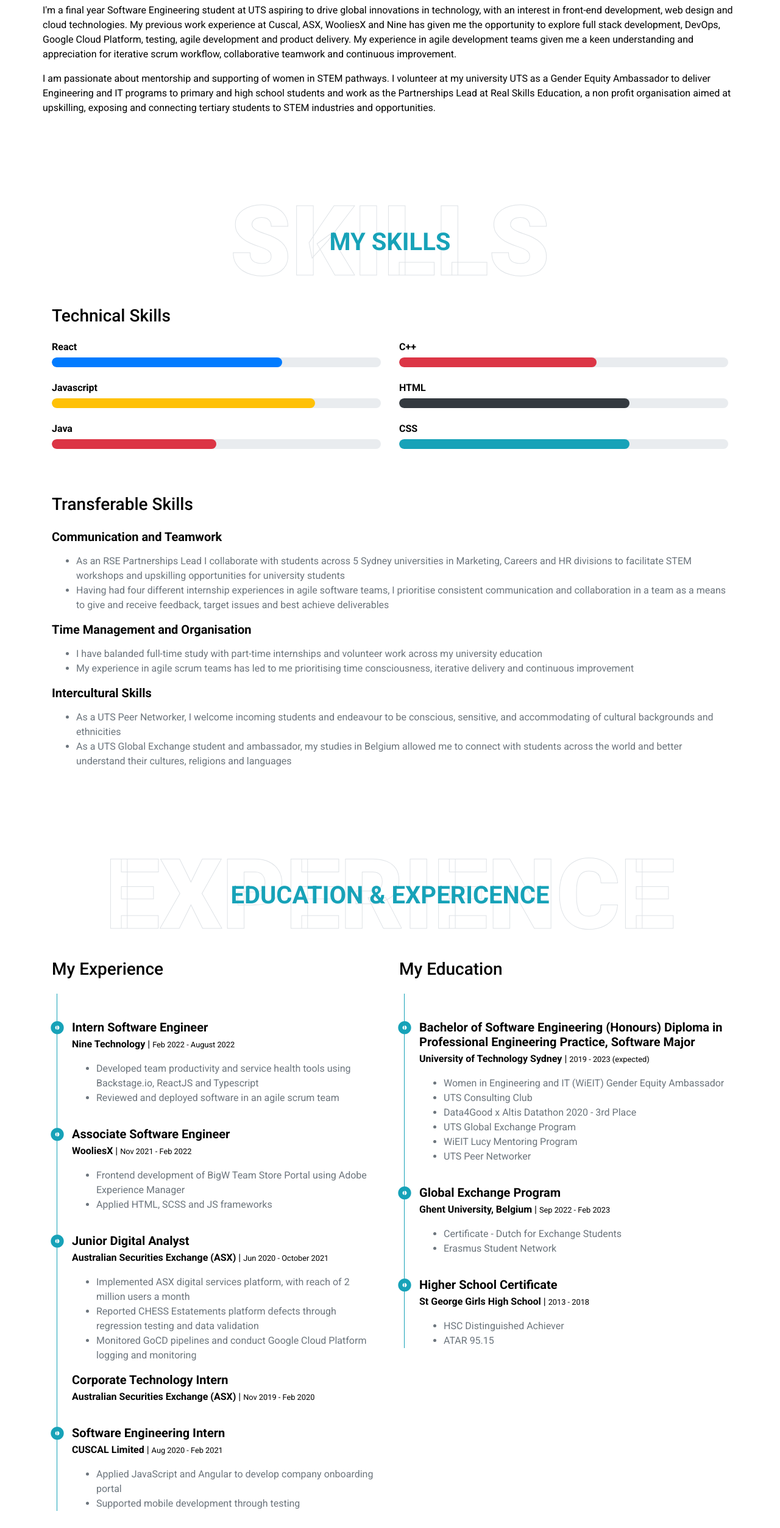
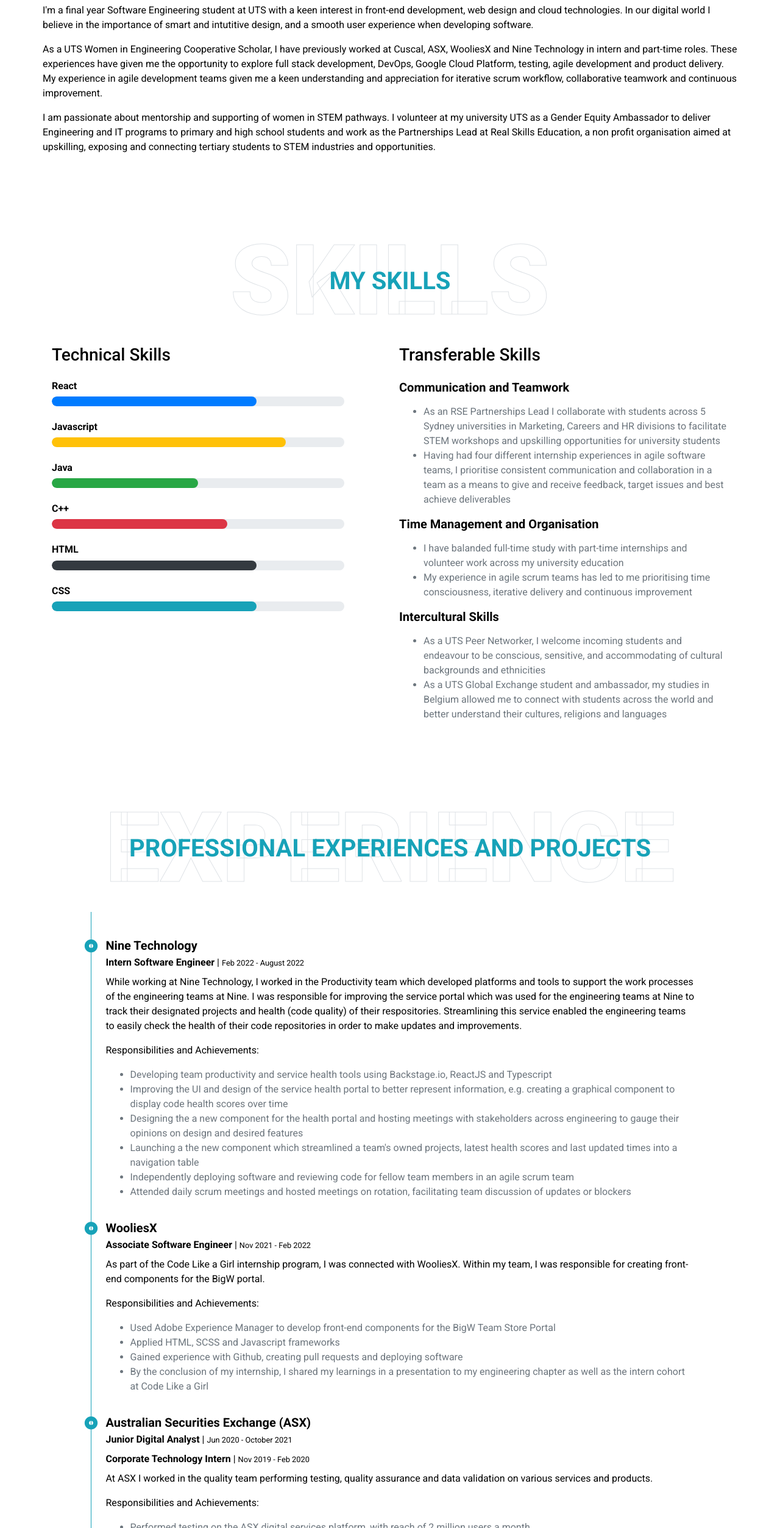
Before and after one commit to olivia-pham/olivia-pham.github.io, a plain HTML site: page index.html in a window 1280 px wide. Shown: the part 1091-3596 px from the top of the page at 61% size. Drawn offline with nearby package versions, Linux system fonts and the light colour scheme.

Commit message:
Update - experiences, projects, leadership

```diff
--- a/css/style.css
+++ b/css/style.css
@@ -12,8 +12,6 @@ html {
   -webkit-text-size-adjust: 100%;
   -webkit-tap-highlight-color: rgba(0, 0, 0, 0);
 }
-
-
 
 body {
   margin: 0;
--- a/index.html
+++ b/index.html
@@ -34,8 +34,8 @@
                 <a href="#home" class="nav-item nav-link active">Home</a>
                 <a href="#about" class="nav-item nav-link">About</a>
                 <a href="#skill" class="nav-item nav-link">Skills</a>
-                <a href="#experience" class="nav-item nav-link">Education & Experience</a>
-                <a href="#projects" class="nav-item nav-link">Projects</a>
+                <a href="#experience" class="nav-item nav-link">Professional Experience and Projects</a>
+                <a href="#education" class="nav-item nav-link">Academic Experience and Projects</a>
                 <a href="#leadership" class="nav-item nav-link">Leadership</a>
                 <a href="#service" class="nav-item nav-link">Teamwork & Service</a>
                 <!-- <a href="#contact" class="nav-item nav-link">Contact</a> -->
@@ -75,10 +75,15 @@
             </div>
             <div class="row align-items-center">
                     <p>
-                        I'm a final year Software Engineering student at UTS aspiring to drive global innovations in technology,
-                        with an interest in front-end development, web design and cloud technologies.
-                        My previous work experience at Cuscal, ASX, WooliesX and Nine has given me the opportunity to
-                        explore full stack development, DevOps, Google Cloud Platform, testing, agile development and product delivery.
+                        I'm a final year Software Engineering student at UTS with a keen interest in front-end development,
+                        web design and cloud technologies. In our digital world I believe in the importance of smart and
+                        intutitive design, and a smooth user experience when developing software.
+                    </p>
+                    <p>
+                        As a UTS Women in Engineering Cooperative Scholar, I have previously worked at Cuscal, ASX,
+                        WooliesX and Nine Technology in intern and part-time roles.
+                        These experiences have given me the opportunity to explore full stack development, DevOps,
+                        Google Cloud Platform, testing, agile development and product delivery.
                         My experience in agile development teams given me a keen understanding and appreciation for
                         iterative scrum workflow, collaborative teamwork and continuous improvement.
                     </p>
@@ -102,9 +107,10 @@
                 <h1 class="display-1 text-uppercase text-white" style="-webkit-text-stroke: 1px #dee2e6;">Skills</h1>
                 <h1 class="position-absolute text-uppercase text-info">My Skills</h1>
             </div>
+            <div class="row align-items-flex-start">
+                <div class="col-lg-6">
                     <h3 class="mb-4">Technical Skills</h3>
-            <div class="row align-items-center">
-                <div class="col-md-6">
+                    <div style="padding-right: 60px;">
                         <div class="skill mb-4">
                             <div class="d-flex justify-content-between">
                                 <h6 class="font-weight-bold">React</h6>
@@ -126,11 +132,9 @@
                                 <h6 class="font-weight-bold">Java</h6>
                             </div>
                             <div class="progress">
-                            <div class="progress-bar bg-danger" role="progressbar" aria-valuenow="50" aria-valuemin="0" aria-valuemax="100"></div>
+                                <div class="progress-bar bg-success" role="progressbar" aria-valuenow="50" aria-valuemin="0" aria-valuemax="100"></div>
                             </div>
                         </div>
-                </div>
-                <div class="col-md-6">
                         <div class="skill mb-4">
                             <div class="d-flex justify-content-between">
                                 <h6 class="font-weight-bold">C++</h6>
@@ -157,7 +161,7 @@
                         </div>
                     </div>
                 </div>
-            <div style="margin-top: 50px;">
+                <div class="col-lg-6">
                     <h3 class="mb-4">Transferable Skills</h3>
                     <h5 class="font-weight-bold mb-1">Communication and Teamwork</h5>
                     <p>
@@ -182,6 +186,10 @@
                     </p>
                 </div>
             </div>
+
+
+
+        </div>
     </div>
     <!-- Skill End -->
 
@@ -191,67 +199,104 @@
         <div class="container">
             <div class="position-relative d-flex align-items-center justify-content-center">
                 <h1 class="display-1 text-uppercase text-white" style="-webkit-text-stroke: 1px #dee2e6;">Experience</h1>
-                <h1 class="position-absolute text-uppercase text-info">Education & Expericence</h1>
+                <h1 class="position-absolute text-uppercase text-info">Professional Experiences and Projects</h1>
             </div>
-            <div class="row align-items-flex-start">
-                <div class="col-lg-6">
-                    <h3 class="mb-4">My Experience</h3>
+            <div style="margin: auto; width: 90%;">
                 <div class="border-left border-info pt-2 pl-4 ml-2">
                     <div class="position-relative ex-me mb-4">
                         <i class="far fa-dot-circle text-info position-absolute" style="top: 2px;left: -35px;  font-size: 22px;"></i>
-                            <h5 class="font-weight-bold mb-1">Intern Software Engineer</h5>
-                            <p class="mb-2"><strong>Nine Technology</strong> | <small>Feb 2022 - August 2022</small></p>
+                        <h5 class="font-weight-bold mb-1">Nine Technology</h5>
+                        <p class="mb-2"><strong>Intern Software Engineer</strong> | <small>Feb 2022 - August 2022</small></p>
                         <p>
+                            While working at Nine Technology, I worked in the Productivity team which developed platforms and tools
+                            to support the work processes of the engineering teams at Nine. I was responsible for improving the service
+                            portal which was used for the engineering teams at Nine to track their designated projects and health
+                            (code quality) of their respositories. Streamlining this service enabled the engineering teams to easily
+                            check the health of their code repositories in order to make updates and improvements.
+                            <p>Responsibilities and Achievements:</p>
                             <ul>
                                 <li>
-                                        Developed team productivity and service health tools using Backstage.io, ReactJS and Typescript
+                                    Developing team productivity and service health tools using Backstage.io, ReactJS and Typescript
                                 </li>
                                 <li>
-                                        Reviewed and deployed software in an agile scrum team
+                                    Improving the UI and design of the service health portal to better represent information, e.g. creating a graphical component to display code health scores over time
+                                </li>
+                                <li>
+                                    Designing the a new component for the health portal and hosting meetings with stakeholders across engineering to gauge their opinions on design and desired features
+                                </li>
+                                <li>
+                                    Launching a the new component which streamlined a team's owned projects, latest health scores and last updated times into a navigation table
+                                </li>
+                                <li>
+                                    Independently deploying software and reviewing code for fellow team members in an agile scrum team
+                                </li>
+                                <li>
+                                    Attended daily scrum meetings and hosted meetings on rotation, facilitating team discussion of updates or blockers
                                 </li>
                             </ul>
                         </p>
                     </div>
                     <div class="position-relative ex-me mb-4">
                         <i class="far fa-dot-circle text-info position-absolute" style="top: 2px;left: -35px;  font-size: 22px;"></i>
-                            <h5 class="font-weight-bold mb-1">Associate Software Engineer</h5>
-                            <p class="mb-2"><strong>WooliesX</strong> | <small>Nov 2021 - Feb 2022</small></p>
+                        <div class="timeline-content" style="left: 0;">
+                            <h5 class="font-weight-bold mb-1">WooliesX</h5>
+                            <p class="mb-2"><strong>Associate Software Engineer</strong> | <small>Nov 2021 - Feb 2022</small></p>
                             <p>
+                            As part of the Code Like a Girl internship program, I was connected with WooliesX. Within my team, I was responsible for creating front-end components for the BigW portal.
+                            <p>Responsibilities and Achievements:</p>
                                 <ul>
-                                    <li>Frontend development of BigW Team Store Portal using Adobe Experience Manager</li>
-                                    <li>Applied HTML, SCSS and JS frameworks</li>
+                                    <li>Used Adobe Experience Manager to develop front-end components for the BigW Team Store Portal</li>
+                                    <li>Applied HTML, SCSS and Javascript frameworks</li>
+                                    <li>Gained experience with Github, creating pull requests and deploying software</li>
+                                    <li>By the conclusion of my internship, I shared my learnings in a presentation to my engineering chapter as well as the intern cohort at Code Like a Girl</li>
+                                </ul>
+                            </p>
+                        </div>
+                    </div>
+                    <div class="position-relative ex-me mb-4">
+                        <i class="far fa-dot-circle text-info position-absolute" style="top: 2px;left: -35px;  font-size: 22px;"></i>
+                        <h5 class="font-weight-bold mb-1">Australian Securities Exchange (ASX)</h5>
+                        <p class="mb-2"><strong>Junior Digital Analyst</strong> | <small>Jun 2020 - October 2021</small></p>
+                        <p class="mb-2"><strong>Corporate Technology Intern</strong> | <small>Nov 2019 - Feb 2020</small></p>
+                        <p>
+                            At ASX I worked in the quality team performing testing, quality assurance and data validation on various services and products.
+                            <p>Responsibilities and Achievements:</p>
+                            <ul>
+                                <li>Performed testing on the ASX digital services platform, with reach of 2 million users a month</li>
+                                <li>Gained proficiency with Jira and Confluence for reporting and tracking defects, creating issues and documentation</li>
+                                <li>Reported CHESS Estatements platform defects through regression testing and data validation</li>
+                                <li>Monitored GoCD pipelines and conduct Google Cloud Platform logging and monitoring</li>
                             </ul>
                         </p>
                     </div>
                     <div class="position-relative ex-me mb-4">
                         <i class="far fa-dot-circle text-info position-absolute" style="top: 2px;left: -35px;  font-size: 22px;"></i>
-                            <h5 class="font-weight-bold mb-1">Junior Digital Analyst</h5>
-                            <p class="mb-2"><strong>Australian Securities Exchange (ASX)</strong> | <small>Jun 2020 - October 2021</small></p>
+                        <h5 class="font-weight-bold mb-1">CUSCAL Limited</h5>
+                        <p class="mb-2"><strong>Software Engineering Intern</strong> | <small>Aug 2020 - Feb 2021</small></p>
                         <p>
+                            At CUSCAL I worked with the Technology & Project Services team to develop a new portal to simplify the onboarding process for new recruits.
+                            <p>Responsibilities and Achievements:</p>
                             <ul>
-                                    <li>Implemented ASX digital services platform, with reach of 2 million users a month</li>
-                                    <li>Reported CHESS Estatements platform defects through regression testing and data validation</li>
-                                    <li>Monitored GoCD pipelines and conduct Google Cloud Platform logging and monitoring</li>
-                                </ul>
-                            </p>
-                            <h5 class="font-weight-bold mb-1">Corporate Technology Intern</h5>
-                            <p class="mb-2"><strong>Australian Securities Exchange (ASX)</strong> | <small>Nov 2019 - Feb 2020</small></p>
-                        </div>
-                        <div class="position-relative ex-me mb-4">
-                            <i class="far fa-dot-circle text-info position-absolute" style="top: 2px;left: -35px;  font-size: 22px;"></i>
-                            <h5 class="font-weight-bold mb-1">Software Engineering Intern</h5>
-                            <p class="mb-2"><strong>CUSCAL Limited</strong> | <small>Aug 2020 - Feb 2021</small></p>
-                            <p>
-                                <ul>
-                                    <li>Applied JavaScript and Angular to develop company onboarding portal</li>
-                                    <li>Supported mobile development through testing</li>
+                                <li>Applied JavaScript and Angular to develop the company onboarding portal</li>
+                                <li>Gained experience with Git and Bitbucket, including creating branches, commits, pull requests and pushing code</li>
+                                <li>Supported mobile development projects through testing</li>
                             </ul>
                         </p>
                     </div>
                 </div>
             </div>
-                <div class="col-lg-6">
-                    <h3 class="mb-4">My Education</h3>
+        </div>
+    </div>
+    <!-- Experience End -->
+
+    <!-- Education Start -->
+    <div class="container-fluid py-5" id="education">
+        <div class="container">
+            <div class="position-relative d-flex align-items-center justify-content-center">
+                <h1 class="display-1 text-uppercase text-white" style="-webkit-text-stroke: 1px #dee2e6;">Education</h1>
+                <h1 class="position-absolute text-uppercase text-info">Academic Experience and Projects</h1>
+            </div>
+            <div style="margin: auto; width: 90%;">
                 <div class="border-left border-info pt-2 pl-4 ml-2">
                     <div class="position-relative ex-me mb-4">
                         <i class="far fa-dot-circle text-info position-absolute" style="top: 2px; left: -35px; font-size: 22px;"></i>
@@ -290,20 +335,7 @@
                             </ul>
                         </p>
                     </div>
-
                 </div>
-                </div>
-            </div>
-        </div>
-    </div>
-    <!-- Experience End -->
-
-    <!-- Projects Start -->
-    <div class="container-fluid py-5" id="projects">
-        <div class="container">
-            <div class="position-relative d-flex align-items-center justify-content-center">
-                <h1 class="display-1 text-uppercase text-white" style="-webkit-text-stroke: 1px #dee2e6;">Projects</h1>
-                <h1 class="position-absolute text-uppercase text-info">Projects</h1>
             </div>
             <div class="row projects-container">
                 <div class="col-lg project-container project-card">
@@ -348,8 +380,7 @@
                 </div>
         </div>
     </div>
-    <!-- Projects End -->
-
+    <!-- Education End -->
 
     <!-- Leadership Start -->
     <div class="container-fluid py-5" id="leadership">
@@ -362,21 +393,27 @@
                 <h5 class="font-weight-bold mb-1">Partnerships Lead</h5>
                 <p class="mb-2"><strong>Real Skills Education (RSE)</strong> | <small>Mar 2022 - Present</small></p>
                 <p>
+                    As the Partnerships Lead at Real Skills Education, I manage a team of four partnerships coordinators.
+                    Within the organisation we are resposible for acquiring partners to support and sponsor our programs
+                    which aim to arm engineering skills with skills for the workplace.
+                    <p>Responsibilities and Achievements:</p>
                     <ul>
-                        <li>Manage and mentor team of four partnerships coordinators</li>
-                        <li>Schedule and lead team meetings and 1:1 pulse checks</li>
+                        <li>Coordinate RSE industry partnership opportunities for STEM educational programs with a reach of over 10,000 students across Sydney</li>
+                        <li>Schedule and lead weekly team meetings which cover updates and progress</li>
+                        <li>Conduct regular 1:1 pulse checks within the team to gauge individual goals and issues</li>
                         <li>Oversee team operations, including goal setting, project and task management, quality control and feedback</li>
                         <li>Work with fellow leadership to develop organisational strategy, calendar planning and high-level goal setting</li>
                         <li>Formulate and execute strategic approach to partner acquisition, building long term relationships, and feedback protocol for improved value for industry partners</li>
-                        <li>Coordinate RSE industry partnership opportunities for STEM educational programs with a reach of over 10,000 students across Sydney</li>
                     </ul>
                 </p>
                 <h5 class="font-weight-bold mb-1">Engagement Manager</h5>
-                <p class="mb-2"><strong>UTS Consulting Club</strong> | <small>Dec 2021 - Present</small></p>
+                <p class="mb-2"><strong>UTS Consulting Club</strong> | <small>Dec 2021 - August 2022</small></p>
                 <p>
+                    As an Engagement Manager within the UTS Consulting Club I managed a team of six consultants over our 12-week pro-bono consulting competition, where they achieved a podium finish.
+                    <p>Responsibilities and Achievements:</p>
                     <ul>
-                        <li>Managed a team of 6 consultants over the 12 week UTS Consulting Club pro-bono consulting program, leading to a podium finish</li>
-                        <li>Held team accountable for deliverables, time management and client communications</li>
+                        <li>Developed program interview materials and conducted group and individual case interviews for the program</li>
+                        <li>Held my team accountable for deliverables, time management and client communications</li>
                         <li>Provided objective insight and feedback on team progress and acted as a liaison between the consulting team, UTS Consulting Club leadership and clients</li>
                         <li>Created and hosted a workshop on professional presentations and effective pitching</li>
                     </ul>
```
Lines whose indentation alone changed are shown as unchanged.
